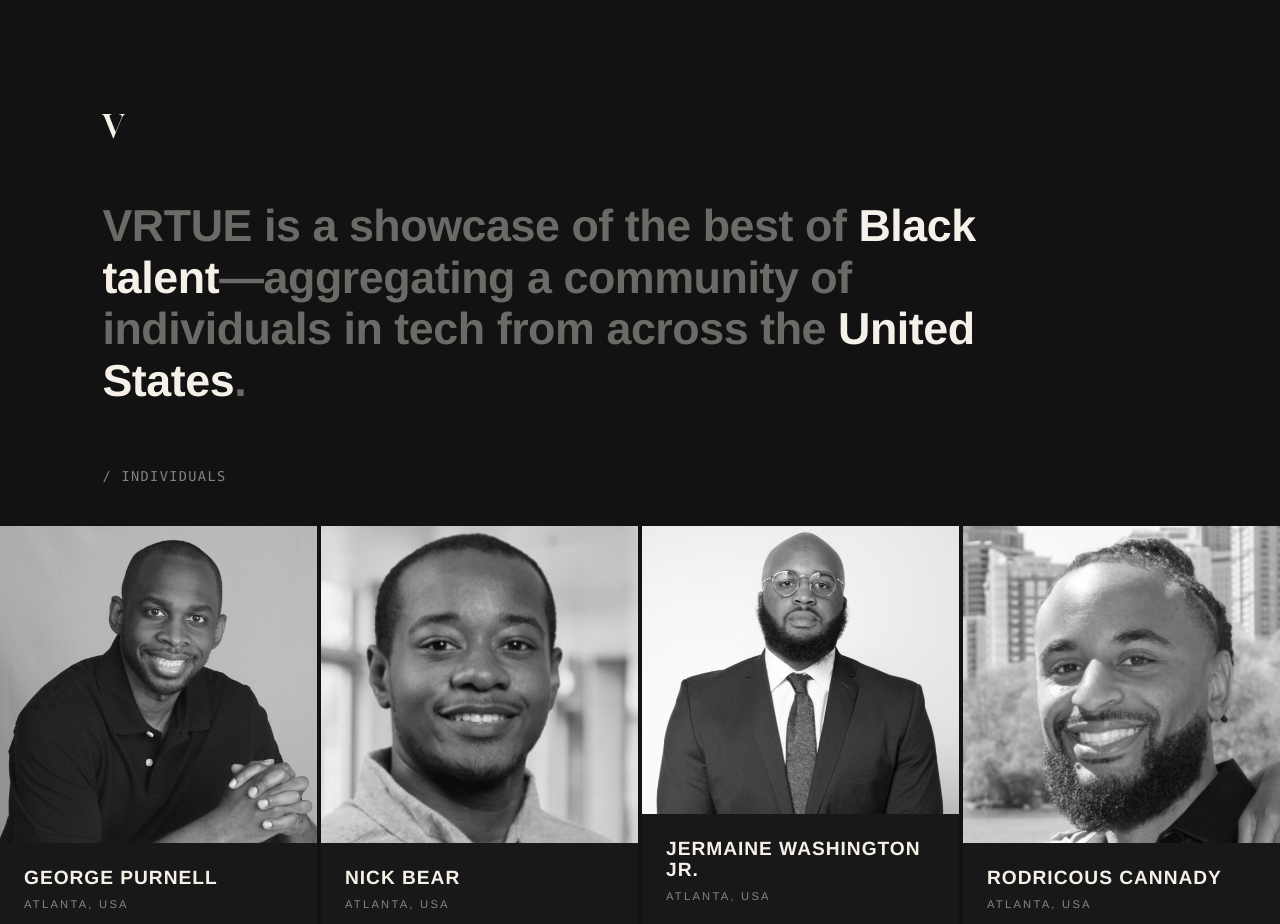
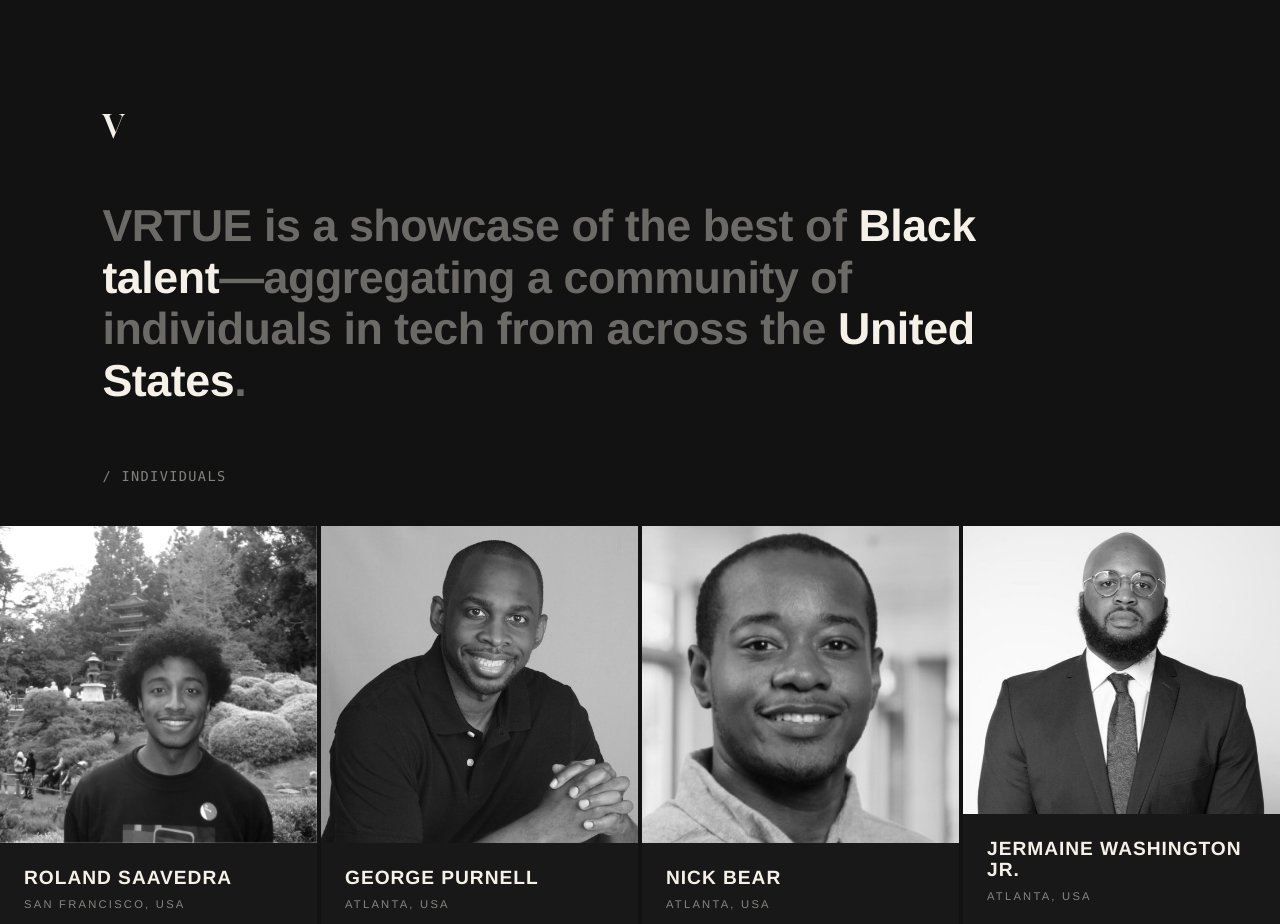
Before and after one commit to sheldenr/vrtue-web, a React (Vite) app: page / in a window 1280 px wide. Shown: the top 924 px of the page. Built offline with nearby package versions, Linux system fonts and the light colour scheme.

Commit message:
Added Roland Saavedra

```diff
--- a/src/pages/Home.jsx
+++ b/src/pages/Home.jsx
@@ -13,8 +13,10 @@ import rodricousImage from '../assets/rodricous-cannady.jpg';
 import ikennaImage from '../assets/ikenna-okonkwo.jpg';
 import nickImage from '../assets/nick-bear.jpg';
 import georgeImage from '../assets/george-purnell.jpg';
+import rolandImage from '../assets/roland-saavedra.jpg';
 
 const talentData = [
+  { id: 15, name: 'Roland Saavedra', location: 'San Francisco, USA', role: 'Co-Founder of MarkIt (YC F25)', socialLink: 'https://www.linkedin.com/in/rsaav/', image: rolandImage, aspectRatio: '1/1' },
   { id: 14, name: 'George Purnell', location: 'Atlanta, USA', role: 'Software Engineer at Google', socialLink: 'https://www.linkedin.com/in/georgewpurnell/', image: georgeImage, aspectRatio: '1/1' },
   { id: 9, name: 'Nick Bear', location: 'Atlanta, USA', role: 'Software Developer at Southern Company', socialLink: 'https://www.linkedin.com/in/nickbear/', image: nickImage, aspectRatio: '1/1' },
   { id: 5, name: 'Jermaine Washington Jr.', location: 'Atlanta, USA', role: 'Senior Software Engineer at Equifax. Florida State University Alumni.', socialLink: 'https://www.linkedin.com/in/jermainewashingtonjr/', image: jermaineImage, aspectRatio: '1.1/1' },
```
Also changed, not shown: src/assets/roland-saavedra.jpg (added).
